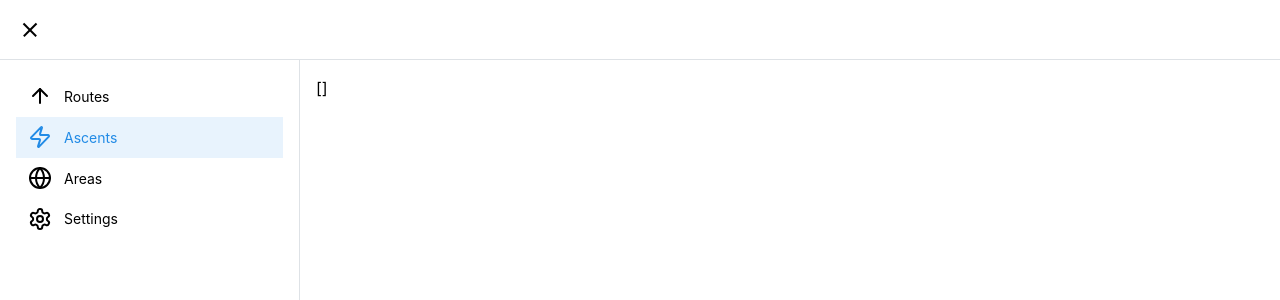
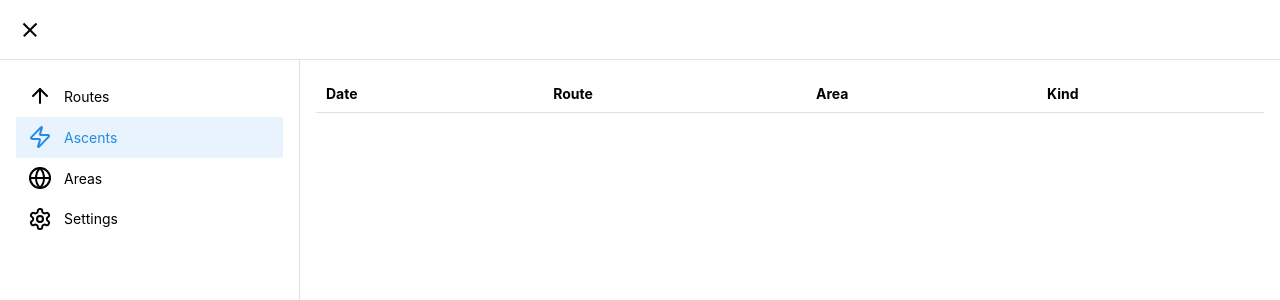
Before and after one commit to arnegoeteyn/diari-roca, a React (Vite) app: page /ascents in a window 1280 px wide. Shown: the top 300 px of the page. Built offline with nearby package versions, Linux system fonts and the light colour scheme.

Commit message:
simple ascents table

```diff
--- /dev/null
+++ b/src/components/ascents/ascents-overview-table.tsx
@@ -0,0 +1,65 @@
+import { AscentOverview } from "@/lib/routes/types";
+import { Pagination, Stack, Table, Text } from "@mantine/core";
+import { useState } from "react";
+import AscentBadge from "../ascents/ascent-badge";
+import RouteBreadcrumbs from "../routes/route-breadcrumbs";
+import { RouteContextProvider } from "@/contexts/route-context";
+
+type Props = {
+  ascents: AscentOverview[];
+};
+
+const ROUTES_PER_PAGE = 25;
+
+export default function AscentsOverviewTable(props: Props) {
+  const [page, setPage] = useState<number>(0);
+
+  const shownAscents = () => {
+    return props.ascents.slice(
+      page * ROUTES_PER_PAGE,
+      (page + 1) * ROUTES_PER_PAGE
+    );
+  };
+  console.log(props.ascents);
+  console.log(shownAscents());
+
+  return (
+    <Stack>
+      <Table stickyHeader stickyHeaderOffset={60} striped>
+        <Table.Thead>
+          <Table.Tr>
+            <Table.Th>Date</Table.Th>
+            <Table.Th>Route</Table.Th>
+            <Table.Th>Area</Table.Th>
+            <Table.Th>Kind</Table.Th>
+          </Table.Tr>
+        </Table.Thead>
+        <Table.Tbody>
+          {shownAscents().map((ascent) => (
+            <Table.Tr key={ascent.ascent.id}>
+              <Table.Td align="left" className="font-medium">
+                <Text>{ascent.ascent.date}</Text>
+              </Table.Td>
+              <Table.Td>
+                <Text>{`${ascent.route.name} (${ascent.route.grade})`}</Text>
+              </Table.Td>
+              <Table.Td>
+                <RouteContextProvider routeId={ascent.route.id.toString()}>
+                  <RouteBreadcrumbs />
+                </RouteContextProvider>
+              </Table.Td>
+              <Table.Td>
+                <AscentBadge ascent={ascent.ascent} />
+              </Table.Td>
+            </Table.Tr>
+          ))}
+        </Table.Tbody>
+      </Table>
+      <Pagination
+        value={page + 1}
+        onChange={(p) => setPage(p - 1)}
+        total={Math.ceil(props.ascents.length / ROUTES_PER_PAGE)}
+      />
+    </Stack>
+  );
+}
--- a/src/hooks/use-ascents.tsx
+++ b/src/hooks/use-ascents.tsx
@@ -18,7 +18,7 @@ export default function useAscents(_props?: Props): AscentOverview[] {
     const ascents = getAscents(store.data);
 
     setAscents(ascents);
-  }, []);
+  }, [store]);
 
   return ascents;
 }
--- a/src/pages/ascents.tsx
+++ b/src/pages/ascents.tsx
@@ -1,6 +1,7 @@
+import AscentsOverviewTable from "@/components/ascents/ascents-overview-table";
 import useAscents from "@/hooks/use-ascents";
 
 export default function AscentsPage() {
   const ascents = useAscents();
-  return JSON.stringify(ascents);
+  return <AscentsOverviewTable ascents={ascents} />;
 }
```
